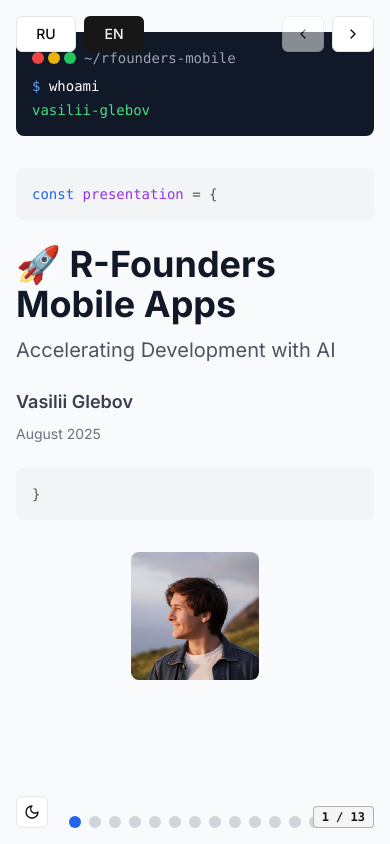
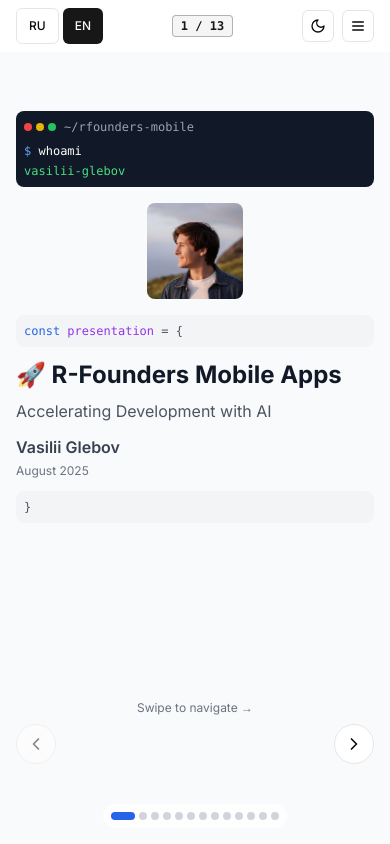
Before and after one commit to vasihc/cv, a Next.js app: page /vibecoding in a window 390 px wide. Built offline with nearby package versions, Linux system fonts and the light colour scheme.

Commit message:
adaptive design

```diff
--- a/src/app/vibecoding/page.tsx
+++ b/src/app/vibecoding/page.tsx
@@ -2,8 +2,8 @@
 
 import { Badge } from "@/components/ui/badge";
 import { Button } from "@/components/ui/button";
-import { ChevronLeft, ChevronRight, Globe, Sun, Moon } from "lucide-react";
-import { useState, useEffect } from "react";
+import { ChevronLeft, ChevronRight, Globe, Sun, Moon, Menu } from "lucide-react";
+import { useState, useEffect, useRef } from "react";
 import { LanguageProvider, useLanguage } from "./contexts/LanguageContext";
 import { useTheme } from "@/contexts/ThemeContext";
 import {
@@ -79,7 +79,7 @@ const slides = [
 
 function SlideContent({ slide }: { slide: (typeof slides)[0] }) {
   return (
-    <div className="flex min-h-[60vh] flex-col justify-center">
+    <div className="flex min-h-[60vh] flex-col justify-center py-4 md:py-0">
       {slide.content}
     </div>
   );
@@ -89,13 +89,12 @@ function LanguageSwitcher() {
   const { language, setLanguage } = useLanguage();
 
   return (
-    <div className="fixed left-4 top-4 z-50">
-      <div className="flex gap-2">
+    <div className="flex gap-1 md:gap-2">
       <Button
         variant={language === "ru" ? "default" : "outline"}
         size="sm"
         onClick={() => setLanguage("ru")}
-          className="min-w-[60px]"
+        className="min-w-[40px] text-xs md:min-w-[60px] md:text-sm"
       >
         RU
       </Button>
@@ -103,11 +102,10 @@ function LanguageSwitcher() {
         variant={language === "en" ? "default" : "outline"}
         size="sm"
         onClick={() => setLanguage("en")}
-          className="min-w-[60px]"
+        className="min-w-[40px] text-xs md:min-w-[60px] md:text-sm"
       >
         EN
       </Button>
-      </div>
     </div>
   );
 }
@@ -116,7 +114,6 @@ function ThemeToggle() {
   const { theme, toggleTheme } = useTheme();
 
   return (
-    <div className="fixed bottom-4 left-4 z-50">
     <Button
       variant="outline"
       size="sm"
@@ -129,12 +126,14 @@ function ThemeToggle() {
         <Sun className="h-4 w-4" />
       )}
     </Button>
-    </div>
   );
 }
 
 function VibeCodingContent() {
   const [currentSlide, setCurrentSlide] = useState(0);
+  const [showMenu, setShowMenu] = useState(false);
+  const touchStartX = useRef(0);
+  const touchEndX = useRef(0);
 
   const nextSlide = () => {
     setCurrentSlide((prev) => (prev + 1) % slides.length);
@@ -146,6 +145,7 @@ function VibeCodingContent() {
 
   const goToSlide = (index: number) => {
     setCurrentSlide(index);
+    setShowMenu(false);
   };
 
   // Keyboard navigation
@@ -165,13 +165,94 @@ function VibeCodingContent() {
     return () => document.removeEventListener("keydown", handleKeyDown);
   }, []);
 
+  // Touch/swipe handling
+  const handleTouchStart = (e: React.TouchEvent) => {
+    touchStartX.current = e.touches[0].clientX;
+  };
+
+  const handleTouchMove = (e: React.TouchEvent) => {
+    touchEndX.current = e.touches[0].clientX;
+  };
+
+  const handleTouchEnd = () => {
+    const swipeThreshold = 50;
+    const diff = touchStartX.current - touchEndX.current;
+
+    if (Math.abs(diff) > swipeThreshold) {
+      if (diff > 0) {
+        // Swipe left - next slide
+        if (currentSlide < slides.length - 1) {
+          nextSlide();
+        }
+      } else {
+        // Swipe right - previous slide
+        if (currentSlide > 0) {
+          prevSlide();
+        }
+      }
+    }
+  };
+
   return (
-    <main className="min-h-screen bg-gray-50 dark:bg-gray-900">
+    <main
+      className="min-h-screen bg-gray-50 dark:bg-gray-900"
+      onTouchStart={handleTouchStart}
+      onTouchMove={handleTouchMove}
+      onTouchEnd={handleTouchEnd}
+    >
+      {/* Mobile Header */}
+      <div className="fixed top-0 left-0 right-0 z-50 bg-white/90 backdrop-blur-sm dark:bg-gray-900/90 md:hidden">
+        <div className="flex items-center justify-between px-4 py-2">
+          <LanguageSwitcher />
+          <Badge variant="secondary" className="text-xs">
+            {currentSlide + 1} / {slides.length}
+          </Badge>
+          <div className="flex items-center gap-2">
+            <ThemeToggle />
+            <Button
+              variant="outline"
+              size="sm"
+              onClick={() => setShowMenu(!showMenu)}
+              className="h-8 w-8 p-0"
+            >
+              <Menu className="h-4 w-4" />
+            </Button>
+          </div>
+        </div>
+      </div>
+
+      {/* Mobile Menu */}
+      {showMenu && (
+        <div className="fixed inset-0 z-40 bg-white/95 backdrop-blur-sm dark:bg-gray-900/95 md:hidden">
+          <div className="grid grid-cols-3 gap-2 p-4 pt-16">
+            {slides.map((_, index) => (
+              <button
+                key={index}
+                onClick={() => goToSlide(index)}
+                className={`rounded-lg p-4 text-sm font-medium transition-colors ${
+                  index === currentSlide
+                    ? "bg-blue-600 text-white"
+                    : "bg-gray-100 text-gray-700 hover:bg-gray-200 dark:bg-gray-800 dark:text-gray-300 dark:hover:bg-gray-700"
+                }`}
+              >
+                {index + 1}
+              </button>
+            ))}
+          </div>
+        </div>
+      )}
+
+      {/* Desktop Header */}
+      <div className="hidden md:block">
         {/* Language Switcher */}
+        <div className="fixed left-4 top-4 z-50">
           <LanguageSwitcher />
+        </div>
 
         {/* Theme Toggle */}
+        <div className="fixed bottom-4 left-4 z-50">
           <ThemeToggle />
+        </div>
 
         {/* Slide Navigation */}
         <div className="fixed right-4 top-4 z-50">
@@ -195,34 +276,67 @@ function VibeCodingContent() {
           </div>
         </div>
 
-      {/* Slide Indicators */}
-      <div className="fixed bottom-4 left-1/2 z-50 -translate-x-1/2 transform">
-        <div className="flex gap-2">
-          {slides.map((_, index) => (
-            <button
-              key={index}
-              onClick={() => goToSlide(index)}
-              className={`h-3 w-3 rounded-full transition-colors ${
-                index === currentSlide
-                  ? "bg-blue-600"
-                  : "bg-gray-300 hover:bg-gray-400 dark:bg-gray-600 dark:hover:bg-gray-500"
-              }`}
-            />
-          ))}
-        </div>
-      </div>
-
         {/* Slide Counter */}
         <div className="fixed bottom-4 right-4 z-50">
           <Badge variant="secondary">
             {currentSlide + 1} / {slides.length}
           </Badge>
         </div>
+      </div>
+
+      {/* Slide Indicators - Desktop and Mobile */}
+      <div className="fixed bottom-4 left-1/2 z-30 -translate-x-1/2 transform md:z-50">
+        <div className="flex gap-1 rounded-full bg-white/80 p-2 backdrop-blur-sm dark:bg-gray-800/80 md:gap-2">
+          {slides.map((_, index) => (
+            <button
+              key={index}
+              onClick={() => goToSlide(index)}
+              className={`h-2 w-2 rounded-full transition-all md:h-3 md:w-3 ${
+                index === currentSlide
+                  ? "w-6 bg-blue-600 md:w-8"
+                  : "bg-gray-300 hover:bg-gray-400 dark:bg-gray-600 dark:hover:bg-gray-500"
+              }`}
+              aria-label={`Go to slide ${index + 1}`}
+            />
+          ))}
+        </div>
+      </div>
+
+      {/* Mobile Navigation Buttons */}
+      <div className="fixed bottom-20 left-0 right-0 z-30 flex justify-between px-4 md:hidden">
+        <Button
+          variant="outline"
+          size="sm"
+          onClick={prevSlide}
+          disabled={currentSlide === 0}
+          className="h-10 w-10 rounded-full p-0 bg-white/90 backdrop-blur-sm dark:bg-gray-800/90"
+        >
+          <ChevronLeft className="h-5 w-5" />
+        </Button>
+        <Button
+          variant="outline"
+          size="sm"
+          onClick={nextSlide}
+          disabled={currentSlide === slides.length - 1}
+          className="h-10 w-10 rounded-full p-0 bg-white/90 backdrop-blur-sm dark:bg-gray-800/90"
+        >
+          <ChevronRight className="h-5 w-5" />
+        </Button>
+      </div>
 
       {/* Main Content */}
-      <div className="container mx-auto px-4 py-8">
+      <div className="container mx-auto px-4 pb-32 pt-16 md:px-8 md:pb-8 md:pt-8">
         <SlideContent slide={slides[currentSlide]} />
       </div>
+
+      {/* Swipe Hint for Mobile */}
+      {currentSlide === 0 && (
+        <div className="fixed bottom-32 left-1/2 z-20 -translate-x-1/2 transform text-center md:hidden">
+          <p className="text-xs text-gray-500 dark:text-gray-400">
+            Swipe to navigate →
+          </p>
+        </div>
+      )}
     </main>
   );
 }
--- a/src/app/vibecoding/slides/slide-1-hero.tsx
+++ b/src/app/vibecoding/slides/slide-1-hero.tsx
@@ -22,17 +22,17 @@ export function HeroSlide() {
   const t = content[language];
 
   return (
-    <div className="space-y-8">
+    <div className="space-y-4 md:space-y-8">
       {/* Terminal-style header */}
       <div className="mx-auto max-w-2xl">
-        <div className="rounded-lg bg-gray-900 p-4 font-mono text-sm text-green-400">
+        <div className="rounded-lg bg-gray-900 p-2 font-mono text-xs md:p-4 md:text-sm text-green-400">
           <div className="flex items-center gap-2">
             <div className="flex gap-1">
-              <div className="h-3 w-3 rounded-full bg-red-500"></div>
-              <div className="h-3 w-3 rounded-full bg-yellow-500"></div>
-              <div className="h-3 w-3 rounded-full bg-green-500"></div>
+              <div className="h-2 w-2 md:h-3 md:w-3 rounded-full bg-red-500"></div>
+              <div className="h-2 w-2 md:h-3 md:w-3 rounded-full bg-yellow-500"></div>
+              <div className="h-2 w-2 md:h-3 md:w-3 rounded-full bg-green-500"></div>
             </div>
-            <span className="text-gray-400">~/rfounders-mobile</span>
+            <span className="text-gray-400 text-xs md:text-sm">~/rfounders-mobile</span>
           </div>
           <div className="mt-2">
             <span className="text-blue-400">$</span>{" "}
@@ -43,11 +43,11 @@ export function HeroSlide() {
       </div>
 
       {/* Two-column layout */}
-      <div className="grid grid-cols-1 gap-8 md:grid-cols-2">
+      <div className="grid grid-cols-1 gap-4 md:gap-8 md:grid-cols-2">
         {/* Left column - Main content */}
-        <div className="space-y-6">
+        <div className="space-y-3 md:space-y-6 order-2 md:order-1">
           {/* Code reference */}
-          <div className="rounded-lg bg-gray-100 p-4 font-mono text-sm dark:bg-gray-800">
+          <div className="rounded-lg bg-gray-100 p-2 md:p-4 font-mono text-xs md:text-sm dark:bg-gray-800">
             <div className="text-gray-600 dark:text-gray-300">
               <span className="text-blue-600">const</span>{" "}
               <span className="text-purple-600">presentation</span> = {"{"}
@@ -55,34 +55,34 @@ export function HeroSlide() {
           </div>
 
           {/* Title and subtitle */}
-          <div className="space-y-3">
-            <h1 className="text-4xl font-bold text-gray-900 dark:text-gray-100">
+          <div className="space-y-2 md:space-y-3">
+            <h1 className="text-2xl md:text-4xl font-bold text-gray-900 dark:text-gray-100">
               {t.title}
             </h1>
-            <p className="text-xl text-gray-600 dark:text-gray-400">
+            <p className="text-base md:text-xl text-gray-600 dark:text-gray-400">
               {t.subtitle}
             </p>
           </div>
 
           {/* Speaker info */}
-          <div className="space-y-2">
-            <div className="text-lg text-gray-700 dark:text-gray-300">
+          <div className="space-y-1 md:space-y-2">
+            <div className="text-base md:text-lg text-gray-700 dark:text-gray-300">
               <span className="font-semibold">{t.speaker}</span>
             </div>
-            <div className="text-sm text-gray-500 dark:text-gray-400">
+            <div className="text-xs md:text-sm text-gray-500 dark:text-gray-400">
               {t.date}
             </div>
           </div>
 
           {/* Closing brace */}
-          <div className="rounded-lg bg-gray-100 p-4 font-mono text-sm dark:bg-gray-800">
+          <div className="rounded-lg bg-gray-100 p-2 md:p-4 font-mono text-xs md:text-sm dark:bg-gray-800">
             <div className="text-gray-600 dark:text-gray-300">{"}"}</div>
           </div>
         </div>
 
         {/* Right column - Photo */}
-        <div className="flex items-center justify-center">
-          <div className="h-32 w-32 overflow-hidden rounded-lg">
+        <div className="flex items-center justify-center order-1 md:order-2">
+          <div className="h-24 w-24 md:h-32 md:w-32 overflow-hidden rounded-lg">
             <img
               src="/me.jpg"
               alt="Vasilii Glebov"
--- a/src/app/vibecoding/slides/slide-2-ai-revolution.tsx
+++ b/src/app/vibecoding/slides/slide-2-ai-revolution.tsx
@@ -51,9 +51,6 @@ export function AIRevolutionSlide() {
         <h2 className="text-3xl font-bold text-gray-900 dark:text-gray-100">
           {t.title}
         </h2>
-        <h3 className="text-xl text-gray-600 dark:text-gray-400">
-          {t.subtitle}
-        </h3>
       </div>
 
       <div className="grid grid-cols-1 gap-6 md:grid-cols-3">
```
Also changed, not shown: src/app/vibecoding/slides/slide-3-ai-toolkit.tsx (+35 -35 lines). Lines whose indentation alone changed are shown as unchanged.
